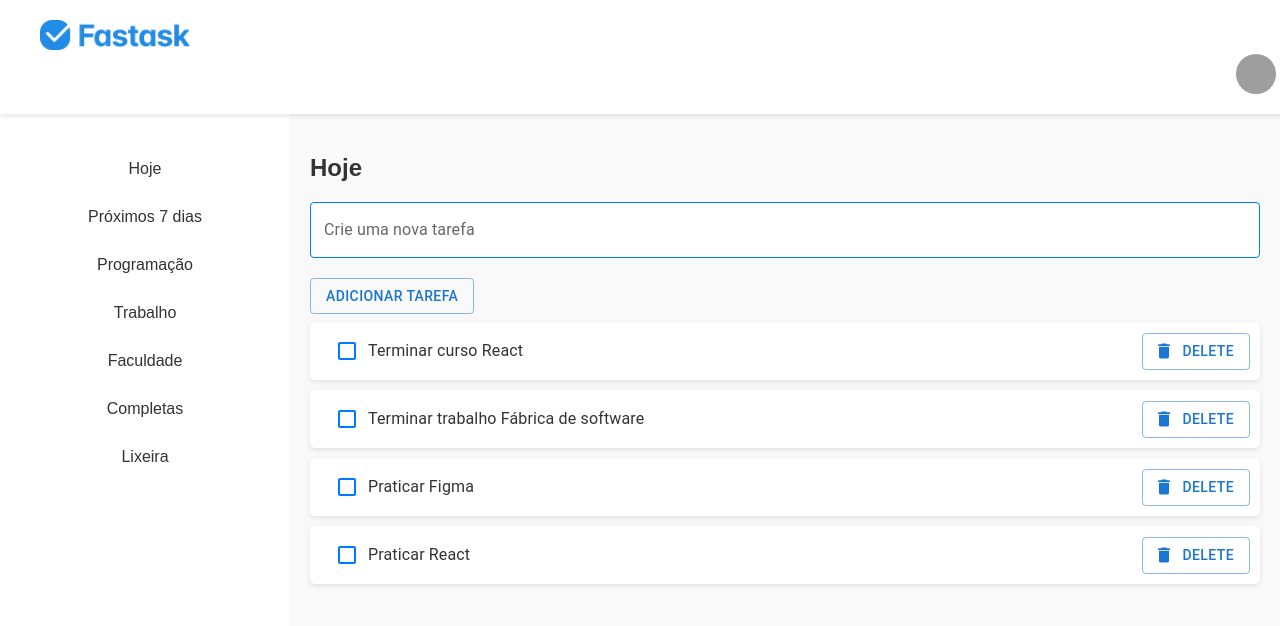
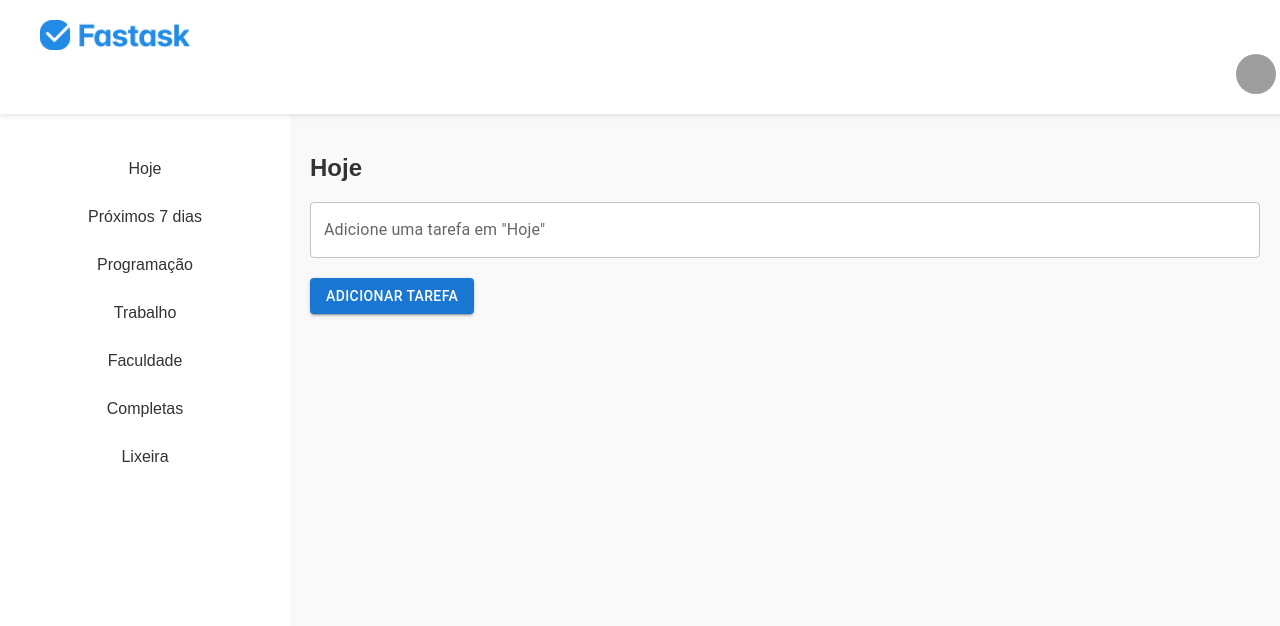
Before and after one commit to vLecaBR/fastask-to-do-list, a React (Create React App) app: page / in a window 1280 px wide. Shown: the top 626 px of the page. Built offline with nearby package versions, Linux system fonts and the light colour scheme; grey boxes are pictures that could not be loaded.

Commit message:
tasklist removido tarefas estaticas e alterado botão

```diff
--- a/src/components/TaskList/index.jsx
+++ b/src/components/TaskList/index.jsx
@@ -1,3 +1,4 @@
+// TaskList/index.jsx
 import React, { useState } from 'react';
 import { TaskListContainer, Title } from './TaskList.styles';
 import Checkbox from '@mui/material/Checkbox';
@@ -9,15 +10,11 @@ import Button from '@mui/material/Button';
 import DeleteIcon from '@mui/icons-material/Delete';
 import Box from '@mui/material/Box';
 
-function TaskList() {
-  const [tasks, setTasks] = useState([
-    { id: 1, text: 'Terminar curso React', completed: false },
-    { id: 2, text: 'Terminar trabalho Fábrica de software', completed: false },
-    { id: 3, text: 'Praticar Figma', completed: false },
-    { id: 4, text: 'Praticar React', completed: false },
-  ]);
+function TaskList({ section }) {
+  const [tasks, setTasks] = useState([]); // Tarefas de todas as seções
+  const [newTask, setNewTask] = useState('');
 
-  const [newTask, setNewTask] = useState('');
+  const filteredTasks = tasks.filter(task => task.section === section);
 
   const toggleTask = (id) => {
     setTasks(tasks.map(task => (
@@ -29,7 +26,7 @@ function TaskList() {
     if (newTask.trim()) {
       setTasks([
         ...tasks,
-        { id: tasks.length + 1, text: newTask, completed: false },
+        { id: tasks.length + 1, text: newTask, completed: false, section },
       ]);
       setNewTask('');
     }
@@ -41,9 +38,9 @@ function TaskList() {
 
   return (
     <TaskListContainer>
-      <Title>Hoje</Title>
+      <Title>{section}</Title>
       <TextField
-        label="Crie uma nova tarefa"
+        label={`Adicione uma tarefa em "${section}"`}
         multiline
         rows={1}
         value={newTask}
@@ -54,22 +51,13 @@ function TaskList() {
           marginBottom: '20px',
           backgroundColor: '#ffffff',
           borderRadius: '5px',
-          '& .MuiOutlinedInput-root': {
-            '& fieldset': {
-              borderColor: '#007bff',
-            },
-            '&:hover fieldset': {
-              borderColor: '#0056b3',
-            },
-            '&.Mui-focused fieldset': {
-              borderColor: '#007bff',
-            },
-          },
         }}
       />
-      <Button variant="outlined" onClick={addTask}>Adicionar Tarefa</Button>
+      <Button variant="contained" color="primary" onClick={addTask}>
+        Adicionar Tarefa
+      </Button>
       <List>
-        {tasks.map(task => (
+        {filteredTasks.map(task => (
           <ListItem
             key={task.id}
             sx={{
@@ -79,7 +67,7 @@ function TaskList() {
               marginBottom: '10px',
               boxShadow: '0 2px 5px rgba(0, 0, 0, 0.1)',
               borderRadius: '5px',
-              paddingRight: '10px', // adiciona espaçamento à direita
+              paddingRight: '10px',
             }}
           >
             <Checkbox
@@ -99,7 +87,7 @@ function TaskList() {
                 color: task.completed ? '#aaa' : '#333',
               }}
             />
-            <Box sx={{ marginLeft: 'auto' }}> {/* Alinha o botão à direita */}
+            <Box sx={{ marginLeft: 'auto' }}>
               <Button
                 variant="outlined"
                 startIcon={<DeleteIcon />}
```
